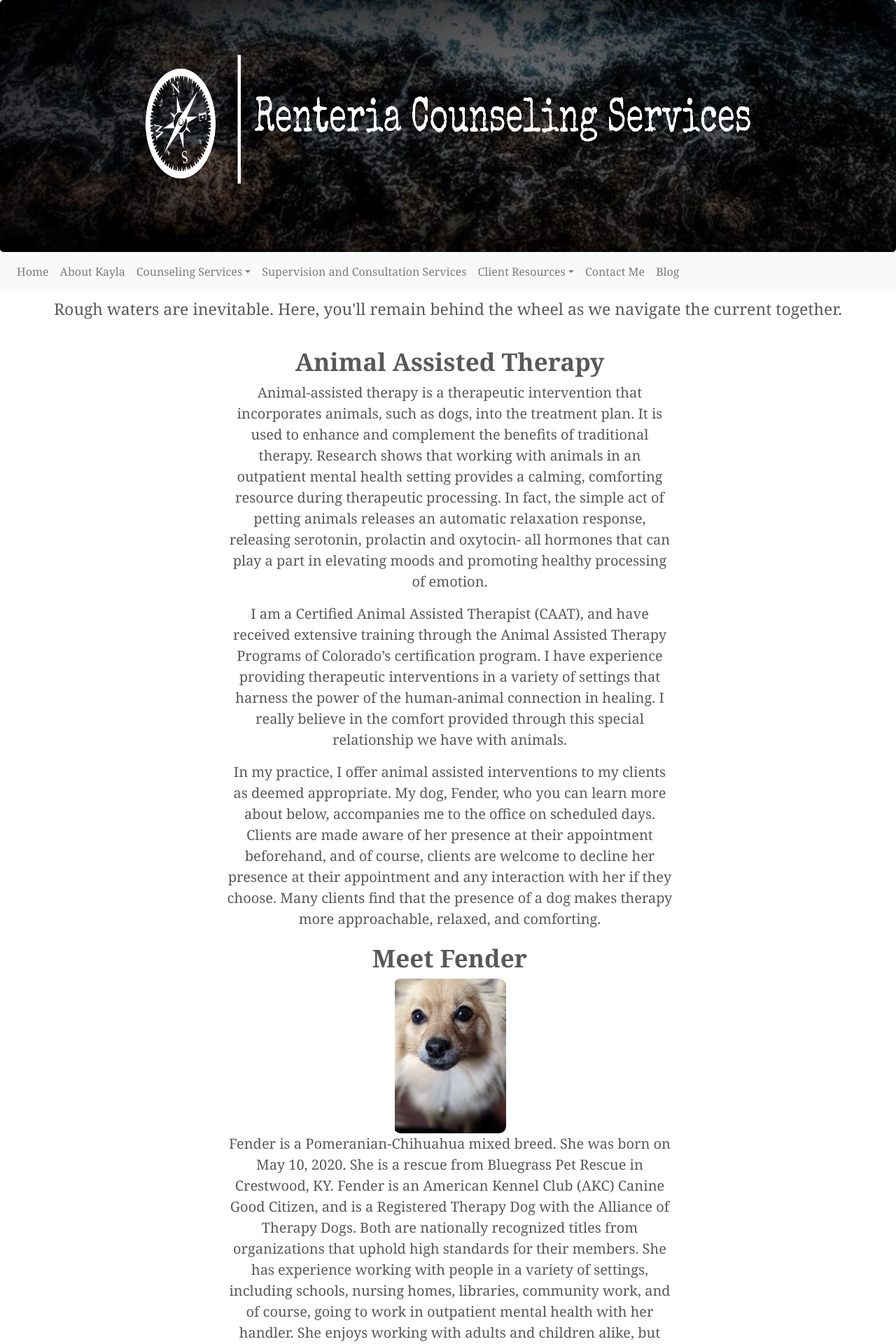
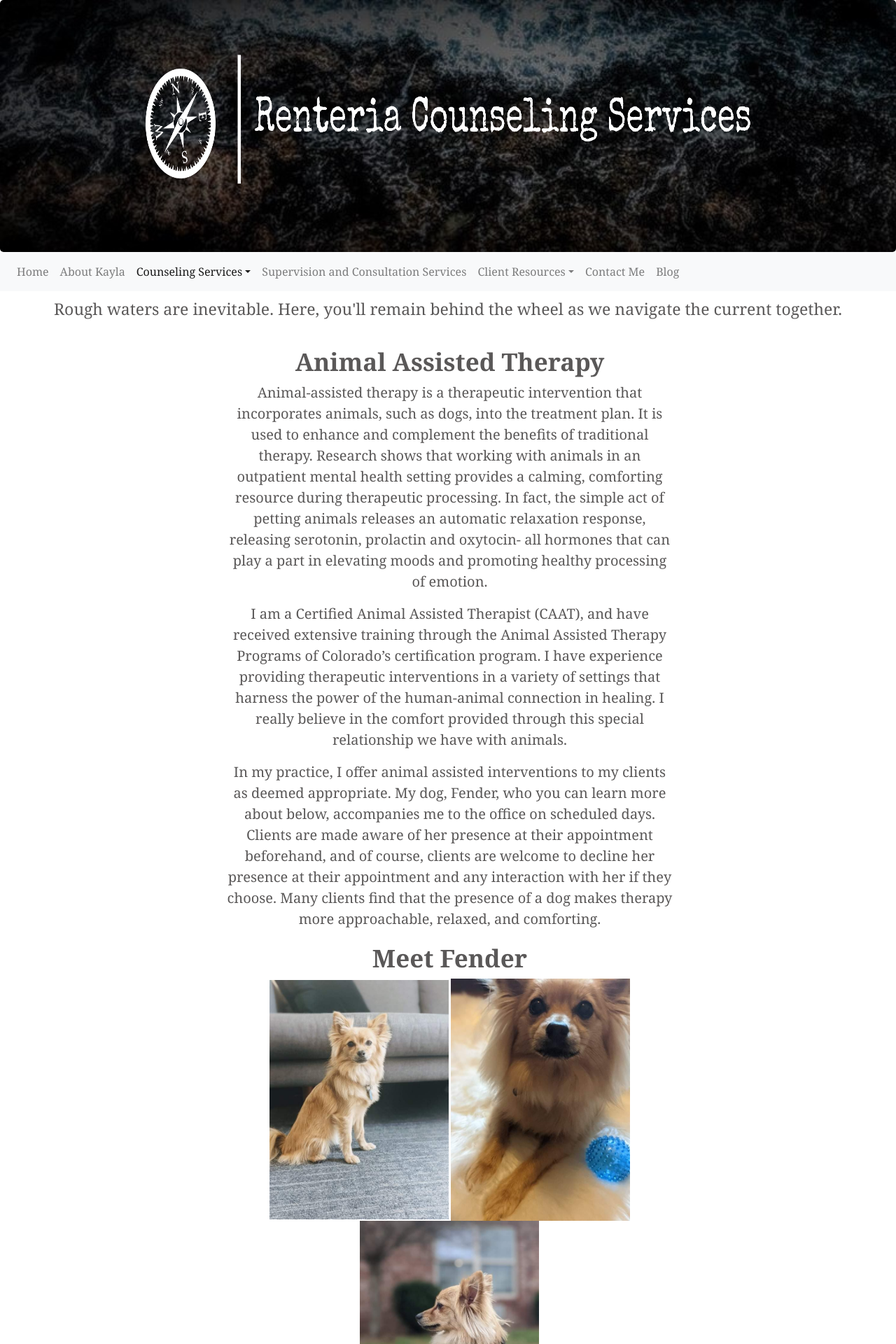
Before and after one commit to kayla-renteria/kaylawebsite, a Jekyll site: the page built from animal-assisted-therapy.html, in a window 1280 px wide. Shown: the top 1920 px of the page at 70% size. Built offline with Jekyll 4.4.1, drawn with Linux system fonts in a browser that asks for light colours.

Commit message:
Add navbar link and images

```diff
--- a/_data/navbar.yml
+++ b/_data/navbar.yml
@@ -13,6 +13,8 @@
         href: /adolescents.html
       - text: Telehealth
         href: /telehealth.html
+      - text: Animal Assisted Therapy
+        href: /animal-assisted-therapy.html
   - text: Supervision and Consultation Services
     href: /supervision-and-consultation.html
   - text: Client Resources
--- a/animal-assisted-therapy.html
+++ b/animal-assisted-therapy.html
@@ -33,14 +33,15 @@
 
         <div>
             <h2>Meet Fender</h2>
-                <img src="images/fender.png" alt="fender" class="profile">
+                <img src="images/fender1.jpeg" alt="fender1" class="smallPicture">
+                <img src="images/fender2.jpeg" alt="fender2" class="smallPicture">
+                <img src="images/fender3.jpeg" alt="fender3" class="smallPicture">
             <p>
                 Fender is a Pomeranian-Chihuahua mixed breed. She was born on May 10, 2020. She is a rescue from
                 Bluegrass Pet Rescue in Crestwood, KY. Fender is an American Kennel Club (AKC) Canine Good Citizen,
                 and is a Registered Therapy Dog with the Alliance of Therapy Dogs. Both are nationally recognized titles
                 from organizations that uphold high standards for their members. She has experience working with
                 people in a variety of settings, including schools, nursing homes, libraries, community work, and of
-
                 course, going to work in outpatient mental health with her handler. She enjoys working with adults and
                 children alike, but can be a little shy at first. She loves belly rubs and learning new tricks.
             </p>
--- a/css/styles.css
+++ b/css/styles.css
@@ -353,6 +353,10 @@
     margin-top: 25px;
 }
 
+.smallPicture {
+    width: 20vw;
+}
+
 /*media queries*/
 @media (min-width: 1200px) {
 
```
Also changed, not shown: images/fender1.jpeg (added), images/fender2.jpeg (added), images/fender3.jpeg (added).
